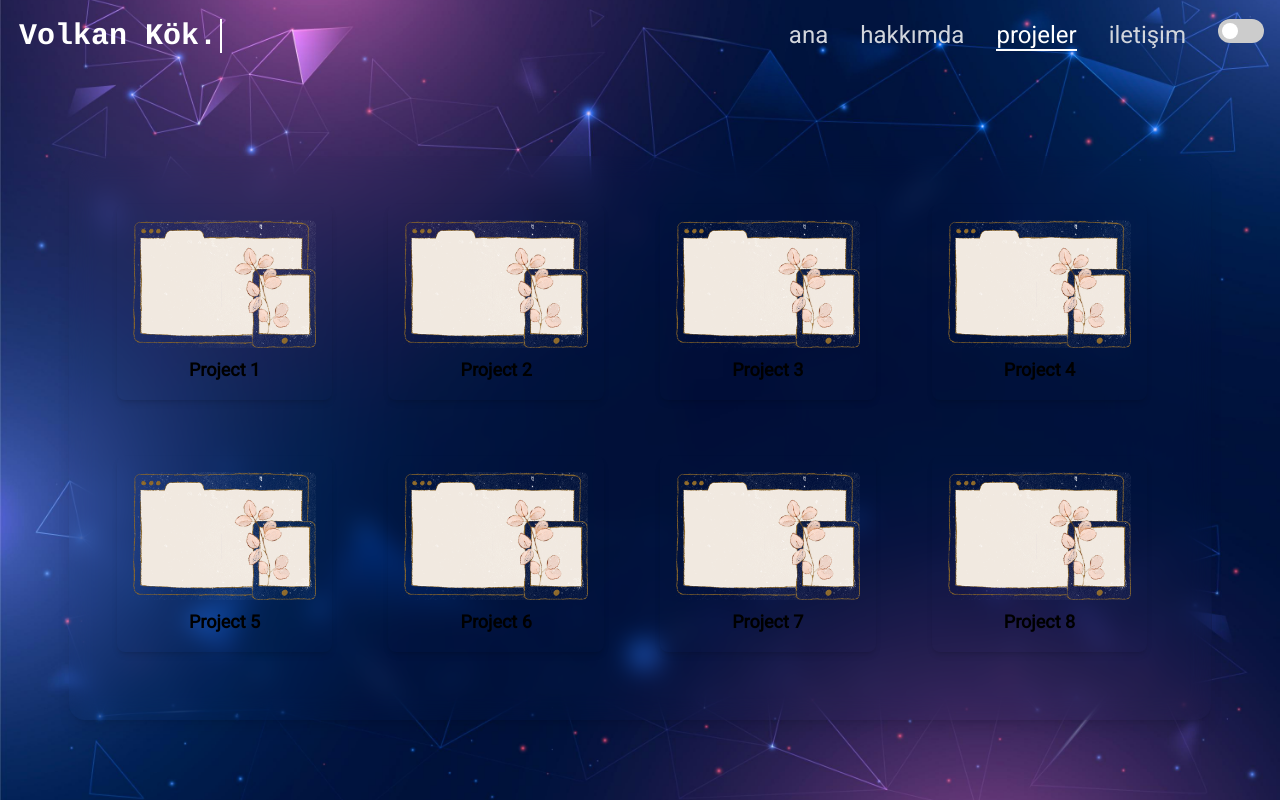
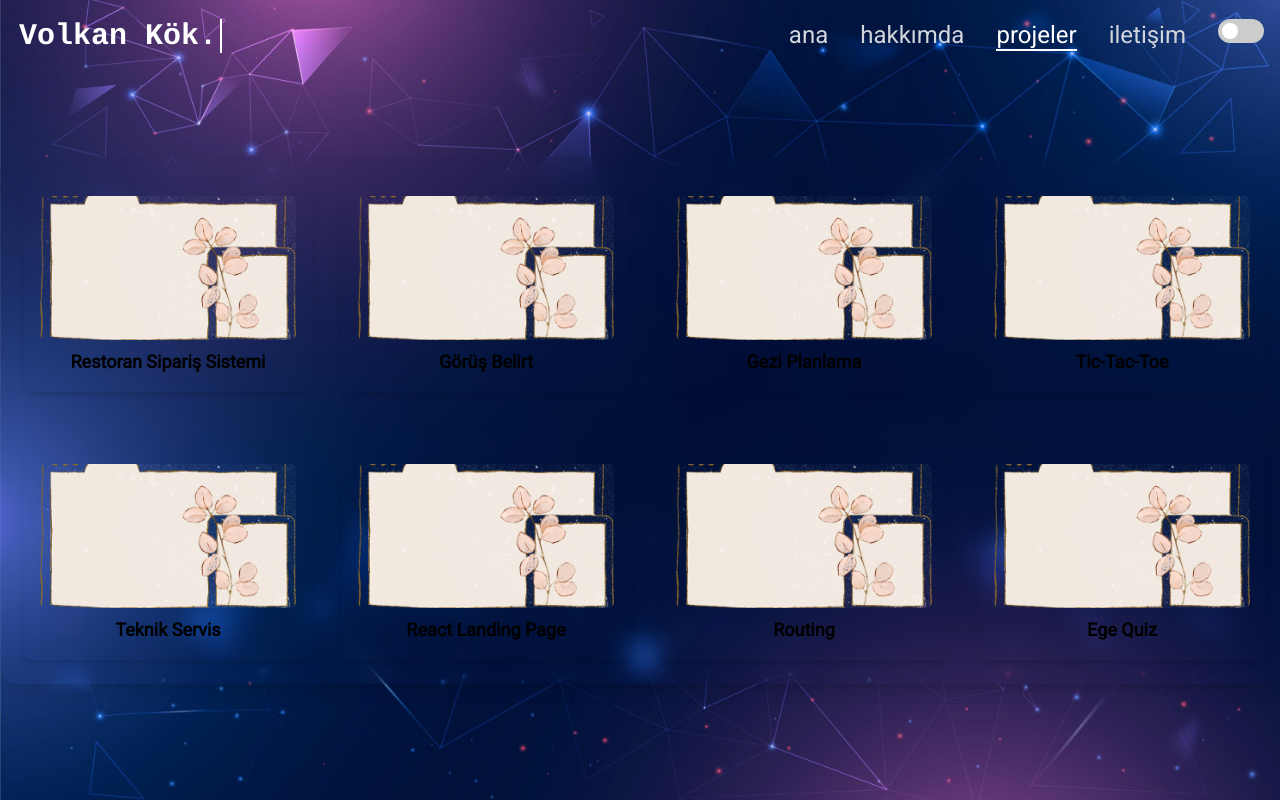
Before and after one commit to volkankok/wolx, a React (Vite) app in the folder frontend/: page /projeler in a window 1280 px wide. Built offline with nearby package versions, Linux system fonts and the light colour scheme.

Commit message:
projects

```diff
--- a/frontend/index.html
+++ b/frontend/index.html
@@ -8,6 +8,7 @@
   </head>
   <body>
     <div id="root"></div>
+
     <script type="module" src="/src/main.jsx"></script>
   </body>
 </html>
--- a/frontend/src/components/Data.jsx
+++ b/frontend/src/components/Data.jsx
@@ -3,28 +3,28 @@ import projectbg from "../assets/projects_image/projectbg.png";
 export const projects = [
     {
         id: 1,
-        title: "Project 1",
-        description: "This is a project description",
+        title: "Restoran Sipariş Sistemi",
+        description: " Lorem ipsum dolor sit amet consectetur adipisicing elit. Minima assumenda, illo cupiditate ut tenetur accusamus quia doloremque officiis distinctio in? Quisquam, cumque, voluptatibus, eveniet doloribus nobis voluptates doloremque ad accusantium. Quod, cumque. Lorem ipsum dolor sit amet consectetur adipisicing elit. Minima assumenda, illo cupiditate ut tenetur accusamus quia doloremque officiis distinctio in? Quisquam, cumque, voluptatibus, eveniet doloribus nobis voluptates doloremque ad accusantium. Quod, cumque.",
         image: projectbg,
-        link: "https://www.google.com"
+        link: "https://rest.volkankok.dev"
     },
     {
         id: 2,
-        title: "Project 2",
+        title: "Görüş Belirt",
         description: "This is a project description",
         image: projectbg,
         link: "https://www.google.com"
     },
     {
         id: 3,
-        title: "Project 3",
+        title: "Gezi Planlama",
         description: "This is a project description",
         image: projectbg,
         link: "https://www.google.com"
     },
     {
         id: 4,
-        title: "Project 4",
+        title: "Tic-Tac-Toe",
         description: "This is a project description",
         image: projectbg,
         link: "https://www.google.com"
@@ -32,53 +32,33 @@ export const projects = [
 },
     {
         id: 5,
-        title: "Project 5",
+        title: "Teknik Servis",
         description: "This is a project description",
         image: projectbg,
         link: "https://www.google.com"
     },
     {
         id: 6,
-        title: "Project 6",
+        title: "React Landing Page",
         description: "This is a project description",
         image: projectbg,
         link: "https://www.google.com"
     },
     {
         id: 7,
-        title: "Project 7",
+        title: "Routing",
         description: "This is a project description",
         image: projectbg,
         link: "https://www.google.com"
     },
     {
         id: 8,
-        title: "Project 8",
+        title: "Ege Quiz",
         description: "This is a project description",
         image: projectbg,
         link: "https://www.google.com"
     },
-    {
-        id: 9,
-        title: "Project 9",
-        description: "This is a project description",
-        image: projectbg,
-        link: "https://www.google.com"
-    },
-    {
-        id: 10,
-        title: "Project 10",
-        description: "This is a project description",
-        image: projectbg,
-        link: "https://www.google.com"
-    },
-    {
-        id: 11,
-        title: "Project 11",
-        description: "This is a project description",
-        image: projectbg,
-        link: "https://www.google.com"
-    }
+
 
 
 ];
--- a/frontend/src/components/Projects.jsx
+++ b/frontend/src/components/Projects.jsx
@@ -15,21 +15,21 @@ const Projects = () => {
 
   return (
     <div className="flex justify-center  items-center mt-0">
-      <div className=" bg-opacity-30 backdrop-blur-md p-8 rounded-2xl shadow-lg w-full max-w-6xl">
+      <div className=" bg-opacity-30 backdrop-blur-md p-2 rounded-2xl shadow-lg w-full max-w-8xl">
         {/* Scrollable container */}
         <div
-          className="grid grid-cols-1 sm:grid-cols-2 md:grid-cols-3 lg:grid-cols-4 gap-6 max-h-[500px] overflow-y-auto pr-4 scrollbar-thin scrollbar-thumb-gray-400 scrollbar-track-gray-200"
+          className="grid grid-cols-1 sm:grid-cols-2 md:grid-cols-3 lg:grid-cols-4 gap-6 max-h-[550px] overflow-y-auto pr-4 scrollbar-thin scrollbar-thumb-gray-400 scrollbar-track-gray-200"
         >
           {projects.map((project) => (
             <div
               key={project.id}bg-white bg-opacit
-              className="y-80 backdrop-blur-sm p-4 rounded-lg shadow-md hover:shadow-lg transition-transform duration-300 transform hover:scale-105 cursor-pointer m-4"
+              className="y-80 backdrop-blur-sm p-4 rounded-lg shadow-md hover:shadow-lg  transition-transform duration-300 transform hover:scale-105 cursor-pointer m-4 w-2xs"
               onClick={() => handleCardClick(project)}
             >
               <img
                 src={project.image}
                 alt={project.title}
-                className="w-full h-32 object-cover rounded-md"
+                className="w-full h-36 object-cover rounded-md"
               />
               <h2 className="mt-2 text-center text-lg font-semibold">{project.title}</h2>
             </div>
--- a/frontend/src/components/ProjectsDetail.jsx
+++ b/frontend/src/components/ProjectsDetail.jsx
@@ -28,7 +28,7 @@ const ProjectsDetail = ({ project, onClose }) => {
       onClick={handleBackdropClick} // Modal dışına tıklama olayı
     >
       <div
-        className={`bg-white rounded-lg shadow-lg w-11/12 max-w-4xl p-6 flex transform transition-all duration-500 ${
+        className={`bg-white rounded-lg shadow-lg w-11/12 max-w-6xl p-6 flex transform transition-all duration-500 ${
           isVisible
             ? 'translate-y-0 scale-100 opacity-100'
             : '-translate-y-10 scale-95 opacity-0'
@@ -36,7 +36,7 @@ const ProjectsDetail = ({ project, onClose }) => {
         onClick={(e) => e.stopPropagation()} // Modal içeriğine tıklamayı durdur
       >
         {/* Sol: Resim */}
-        <div className="w-1/2">
+        <div className="w-7/10">
           <img
             src={project.image}
             alt={project.title}
@@ -44,10 +44,25 @@ const ProjectsDetail = ({ project, onClose }) => {
           />
         </div>
         {/* Sağ: Detaylar */}
-        <div className="w-1/2 pl-6 flex flex-col justify-between">
+        <div className="w-3/10 pl-6 flex flex-col justify-between">
           <div>
             <h2 className="text-2xl font-bold mb-4">{project.title}</h2>
             <p className="text-gray-700">{project.description}</p>
+            <div>
+
+
+            <a
+              href={project.link}
+              target="_blank"
+              rel="noopener noreferrer"
+              className="inline-flex items-center justify-center mt-5 bg-gradient-to-r from-purple-500 to-indigo-600 text-white font-semibold py-2.5 px-5 rounded-lg transition-all duration-300 transform hover:scale-105 hover:shadow-lg"
+            >
+              <svg className="w-5 h-5 mr-2" fill="none" stroke="currentColor" viewBox="0 0 24 24" xmlns="http://www.w3.org/2000/svg">
+                <path strokeLinecap="round" strokeLinejoin="round" strokeWidth="2" d="M10 6H6a2 2 0 00-2 2v10a2 2 0 002 2h10a2 2 0 002-2v-4M14 4h6m0 0v6m0-6L10 14"></path>
+              </svg>
+              Projeyi Görüntüle
+            </a>
+          </div>
           </div>
           <button
             onClick={() => {
--- a/frontend/src/pages/Ana.jsx
+++ b/frontend/src/pages/Ana.jsx
@@ -9,7 +9,7 @@ export default function Ana() {
         {/* Sol: Metin Alanı */}
         <div className="lg:w-7/10 text-center lg:text-left max-w-6xl ">
           <div className="mb-4">
-            <span className="inline-block bg-fuchsia-400 text-white px-4 py-2 rounded-full text-md font-semibold mt-5 ml-1 text-3xl">
+            <span className="inline-block bg-fuchsia-400 text-white px-4 py-2 rounded-full  font-semibold mt-5 ml-1 text-2xl">
             👋 Merhaba! Ben &lt;Volkan/&gt;
             </span>
 
```
